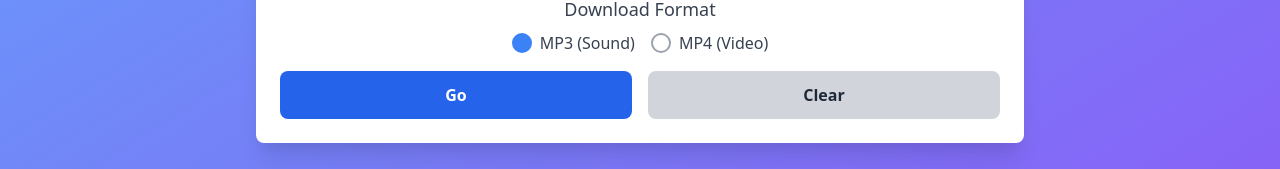
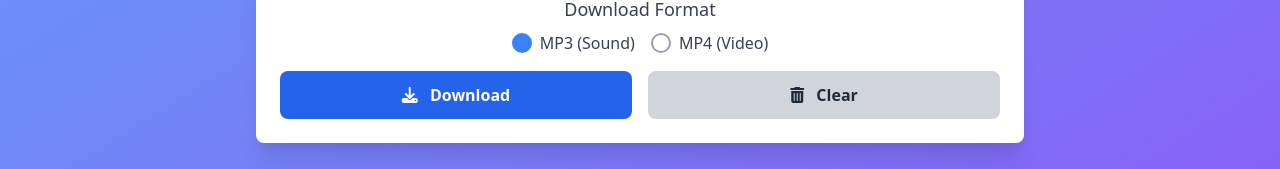
Before and after one commit to sacahan/MediaGrabber, a Svelte app in the folder frontend/: page / in a window 1280 px wide. Shown: the part 468-637 px from the top of the page. Built offline with nearby package versions, Linux system fonts and the light colour scheme.

Commit message:
feat: 更新下載和清除按鈕的圖示及樣式

```diff
--- a/frontend/src/App.svelte
+++ b/frontend/src/App.svelte
@@ -414,25 +414,21 @@
                 </h2>
               {/if}
 
-              <div class="grid grid-cols-2 gap-4 flex justify-center">
+                            <div class="grid grid-cols-2 gap-4 flex justify-center">
                 <button
                   type="submit"
-                  class="{buttonClasses.primary} {downloadBtnDisabled
-                    ? buttonClasses.disabled
-                    : ''}"
+                  class="{buttonClasses.primary} {downloadBtnDisabled ? buttonClasses.disabled : ''}"
                   disabled={downloadBtnDisabled}
                 >
-                  Go
+                  <i class="fas fa-download mr-2"></i> Download
                 </button>
                 <button
                   type="button"
+                  class="{buttonClasses.secondary} {clearBtnDisabled ? buttonClasses.disabled : ''}"
                   on:click={handleClear}
-                  class="{buttonClasses.secondary} {clearBtnDisabled
-                    ? buttonClasses.disabled
-                    : ''}"
                   disabled={clearBtnDisabled}
                 >
-                  Clear
+                  <i class="fas fa-trash-alt mr-2"></i> Clear
                 </button>
               </div>
             </form>
```
